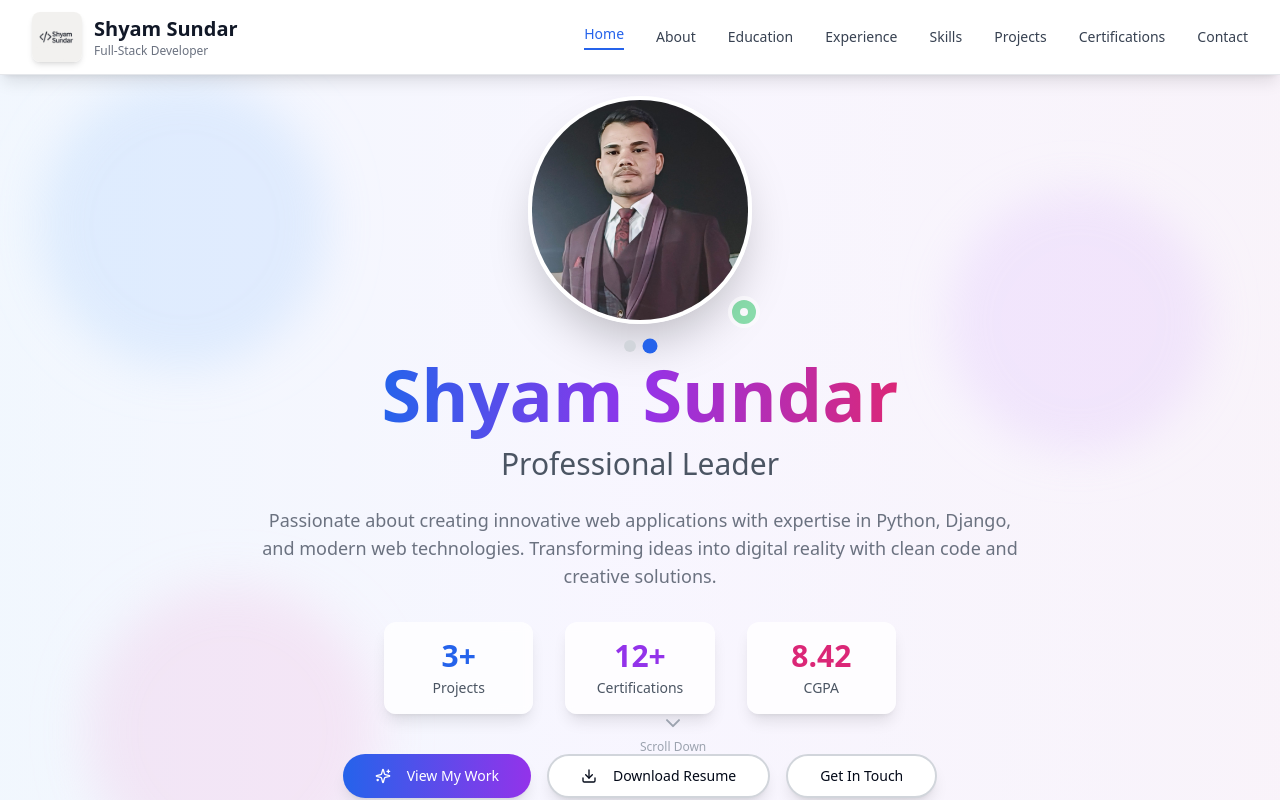
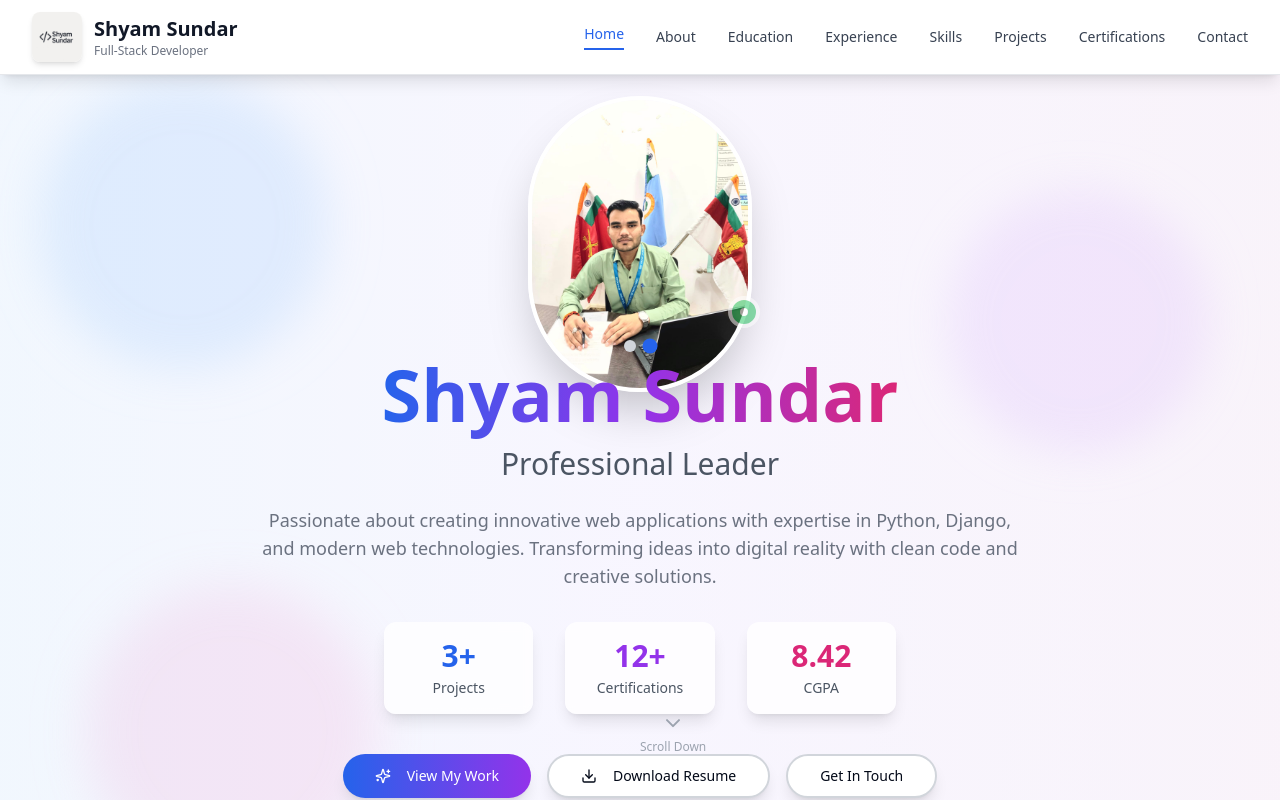
Before and after one commit to shyam123-pro/shyamportfolio, a Next.js app: page / in a window 1280 px wide. Shown: the top 800 px of the page. Built offline with nearby package versions, Linux system fonts and the light colour scheme.

Commit message:
photo upadted

```diff
--- a/app/page.tsx
+++ b/app/page.tsx
@@ -41,7 +41,7 @@ export default function Portfolio() {
 
   const profileImages = [
     { src: "/images/shyam-casual.jpg", alt: "Shyam Sundar - Casual", title: "Creative Developer" },
-    { src: "/images/shyam-formal.jpg", alt: "Shyam Sundar - Formal", title: "Professional Leader" },
+    { src: "/images/shyam-formal1.jpg", alt: "Shyam Sundar - Formal", title: "Professional Leader" },
   ]
 
   useEffect(() => {
```
Also changed, not shown: public/images/shyam-formal1.jpg (added).
